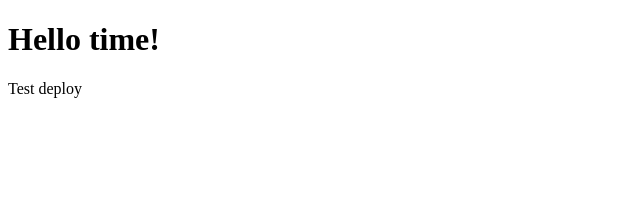
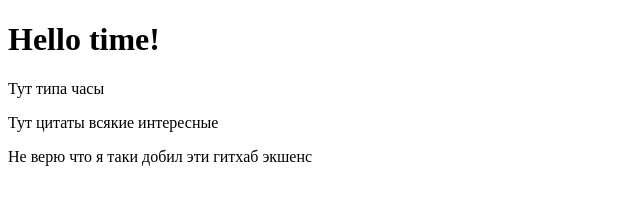
Before and after one commit to Erreal/test-for-env, a website: page public/index.html in a window 1280 px wide. Shown: the whole page, without its empty margins (0-640 px from the left). Drawn offline with Linux system fonts and the light colour scheme.

Commit message:
Update index.html

```diff
--- a/public/index.html
+++ b/public/index.html
@@ -7,6 +7,8 @@
 </head>
 <body>
     <h1>Hello time!</h1>
-    <p>Test deploy</p>
+    <p>Тут типа часы</p>
+    <p>Тут цитаты всякие интересные</p>
+    <p>Не верю что я таки добил эти гитхаб экшенс</p>
 </body>
 </html>
```
